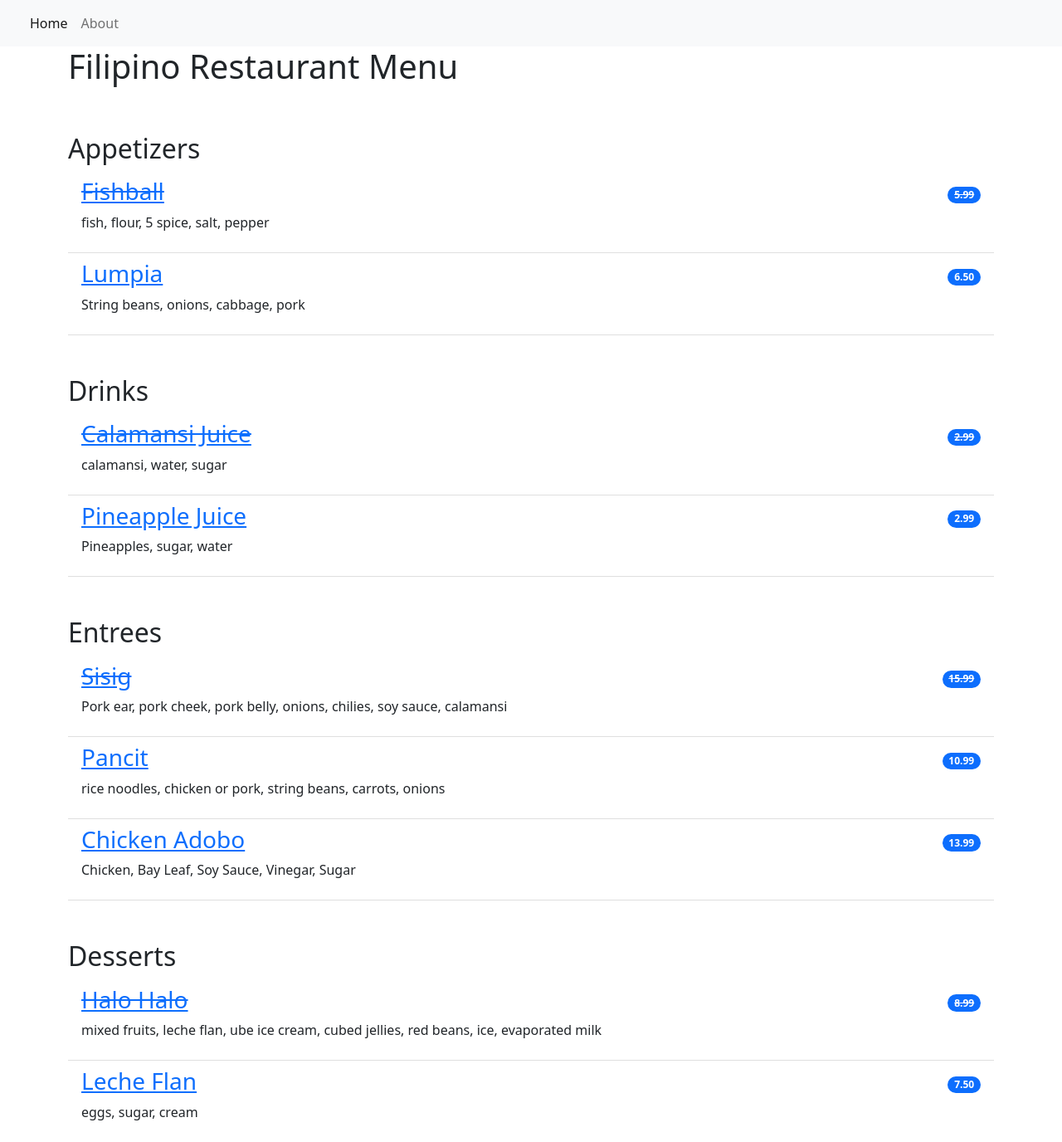
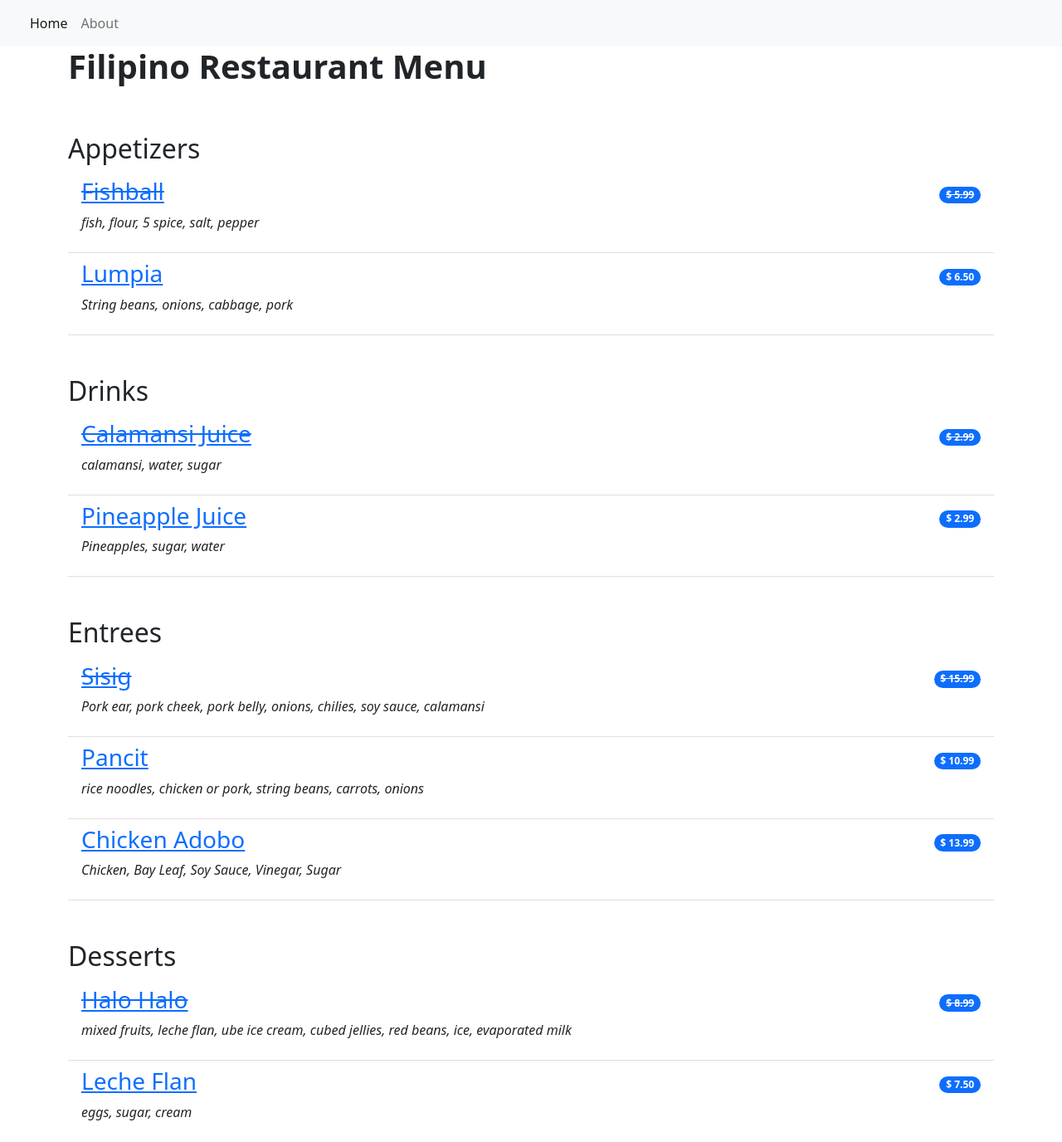
Before and after one commit to skythepoppy/restaurant-menu-app, a Django app: page / in a window 1280 px wide. Shown: the whole page at 83% size. Run offline with Django 4.2, Linux system fonts and the light colour scheme; data comes from the database, SQL or seed files in the repository; some libraries are stand-ins or nearby versions.

Commit message:
update formatting and fonts

```diff
--- a/restaurant_menu_app/templates/index.html
+++ b/restaurant_menu_app/templates/index.html
@@ -1,7 +1,7 @@
 {% extends 'base.html' %}
 {% block content %}
 <div class="container">
-    <h1>Filipino Restaurant  Menu</h1>
+    <h1><strong>Filipino Restaurant  Menu</strong></h1>
         <ul class="list-group list-group-flush">
             {% for meal in meals %}
                 <h2 class="pt-5">{{ meal.1 }}</h2>
@@ -10,18 +10,18 @@
                             {% if row.status == 0 %}
                              <li class="list-group-item d-flex justify-content-between align-items-center border-0 pb-0">
                                 <a href="{% url 'menu_item' row.pk %}"><h3><del>{{ row.meal }}</del></h3></a>
-                                 <span class="badge bg-primary rounded-pill"><del>{{ row.price }}</del></span>
+                                 <span class="badge bg-primary rounded-pill"><del>$ {{ row.price }}</del></span>
                              </li>
                             <li class="list-group-item pt-0">
-                                <p>{{ row.description }}</p>
+                                <p><i>{{ row.description }}</i></p>
                             </li>
                             {% else %}
                             <li class="list-group-item d-flex justify-content-between align-items-center border-0 pb-0">
                                 <a href="{% url 'menu_item' row.pk %}"><h3>{{ row.meal }}</h3></a>
-                                <span class="badge bg-primary rounded-pill">{{ row.price }}</span>
+                                <span class="badge bg-primary rounded-pill">$ {{ row.price }}</span>
                             </li>
                             <li class="list-group-item pt-0">
-                                <p>{{ row.description }}</p>
+                                <p><i>{{ row.description }}</i></p>
                             </li>
                             {% endif %}
                         {% endif %}
--- a/restaurant_menu_app/templates/menu_item_detail.html
+++ b/restaurant_menu_app/templates/menu_item_detail.html
@@ -2,8 +2,8 @@
 {% block content %}
 <div class="container">
     <h1 class="pt-5"> {{ item.meal }} </h1>
-    <h2> {{ item.description }} </h2>
-    <h3> {{ item.price }} </h3>
+    <h3> {{ item.description }} </h3>
+    <h3> $ {{ item.price }} </h3>
 </div>
 
 {% endblock content %}
```
